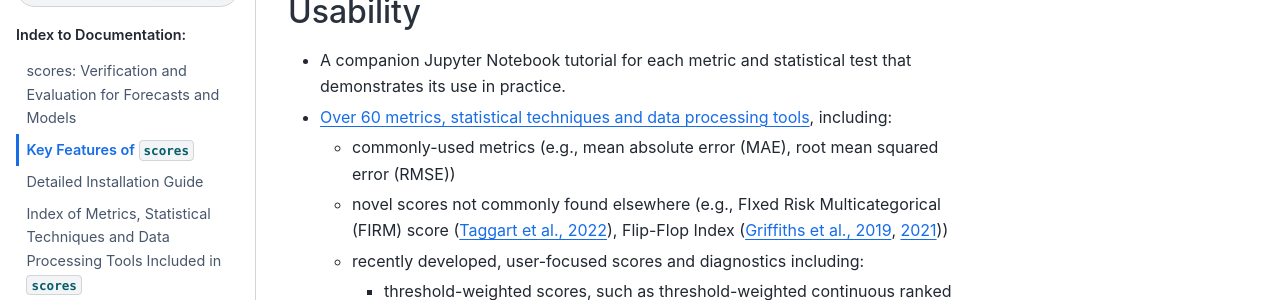
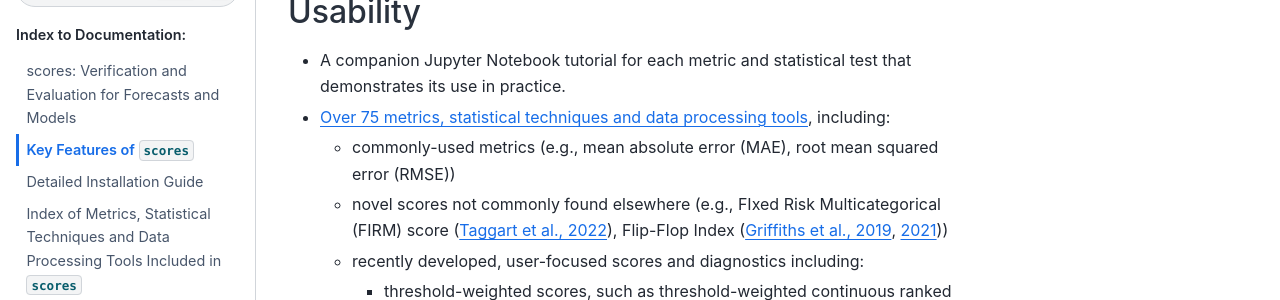
Before and after one commit to nci/scores, a Sphinx documentation site: the page built from docs/key_features.md, in a window 1280 px wide and 900 px high, scrolled down 393 px. Shown: the part 153-453 px from the top of the window. Built offline with Sphinx 7.4.7 and the Sphinx Book theme 1.1.4, drawn with Linux system fonts in a browser that asks for light colours; pages that are not in the unit, such as notebooks, are missing from menus.

Commit message:
Update the number of included metrics from "over 60" to "over 75" (#1014)

```diff
--- a/docs/key_features.md
+++ b/docs/key_features.md
@@ -11,7 +11,7 @@
 ## Usability
 
 - A companion Jupyter Notebook [tutorial](project:./tutorials/Tutorial_Gallery.md) for each metric and statistical test that demonstrates its use in practice.
-- [Over 60 metrics, statistical techniques and data processing tools](included.md), including:
+- [Over 75 metrics, statistical techniques and data processing tools](included.md), including:
   - commonly-used metrics (e.g., mean absolute error (MAE), root mean squared error (RMSE))
   - novel scores not commonly found elsewhere (e.g., FIxed Risk Multicategorical (FIRM) score ([Taggart et al., 2022](https://doi.org/10.1002/qj.4266)), Flip-Flop Index ([Griffiths et al., 2019](https://doi.org/10.1002/met.1732), [2021](https://doi.org/10.1071/ES21010)))
   - recently developed, user-focused scores and diagnostics including:
```
Also changed, not shown: README.md (+1 -1 lines).
